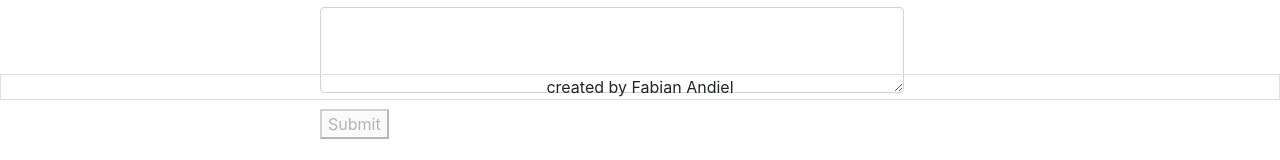
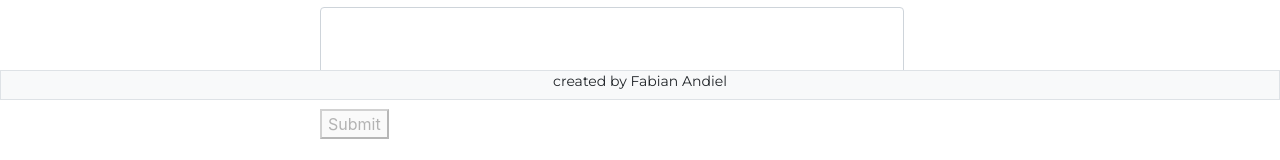
Before and after one commit to FabianAndiel1985/real_estate_asset_management-ANGUALR_BOOTSTRAP, an Angular app: page /contact in a window 1280 px wide. Shown: the part 700-860 px from the top of the page. Built offline with nearby package versions, Linux system fonts and the light colour scheme.

Commit message:
styles footer

```diff
--- a/src/app/footer/footer.component.css
+++ b/src/app/footer/footer.component.css
@@ -1,6 +1,12 @@
+@import url('https://fonts.googleapis.com/css2?family=Montserrat&display=swap');
+
 #footer {
+	font-family: 'Montserrat', sans-serif;
+	font-size: max(0.8vw,14px);
+	height:30px;
 	position: fixed;
 	bottom:0;
 	left:0;
 	right:0;
+	background-color: #f8f9fa;
 }
```
